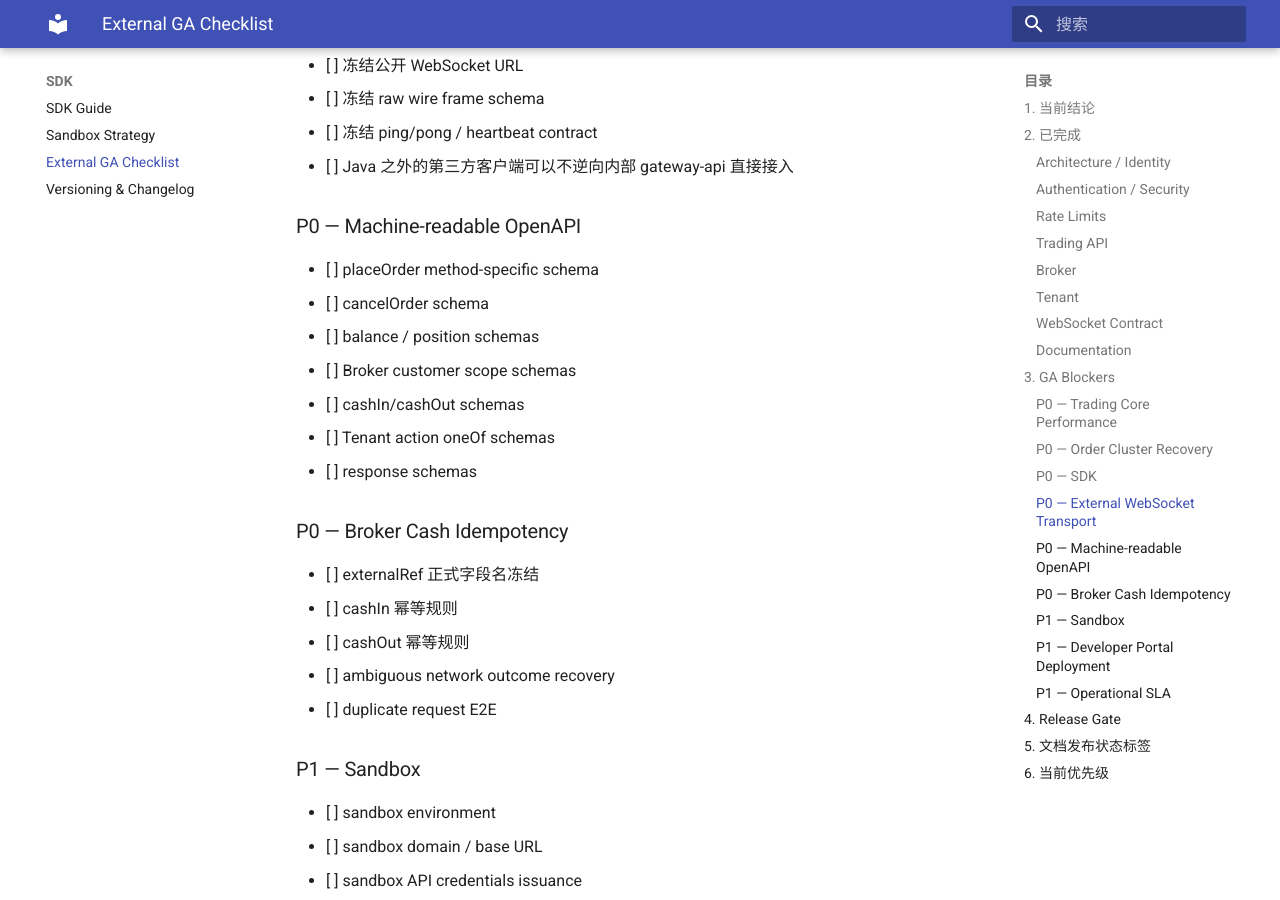
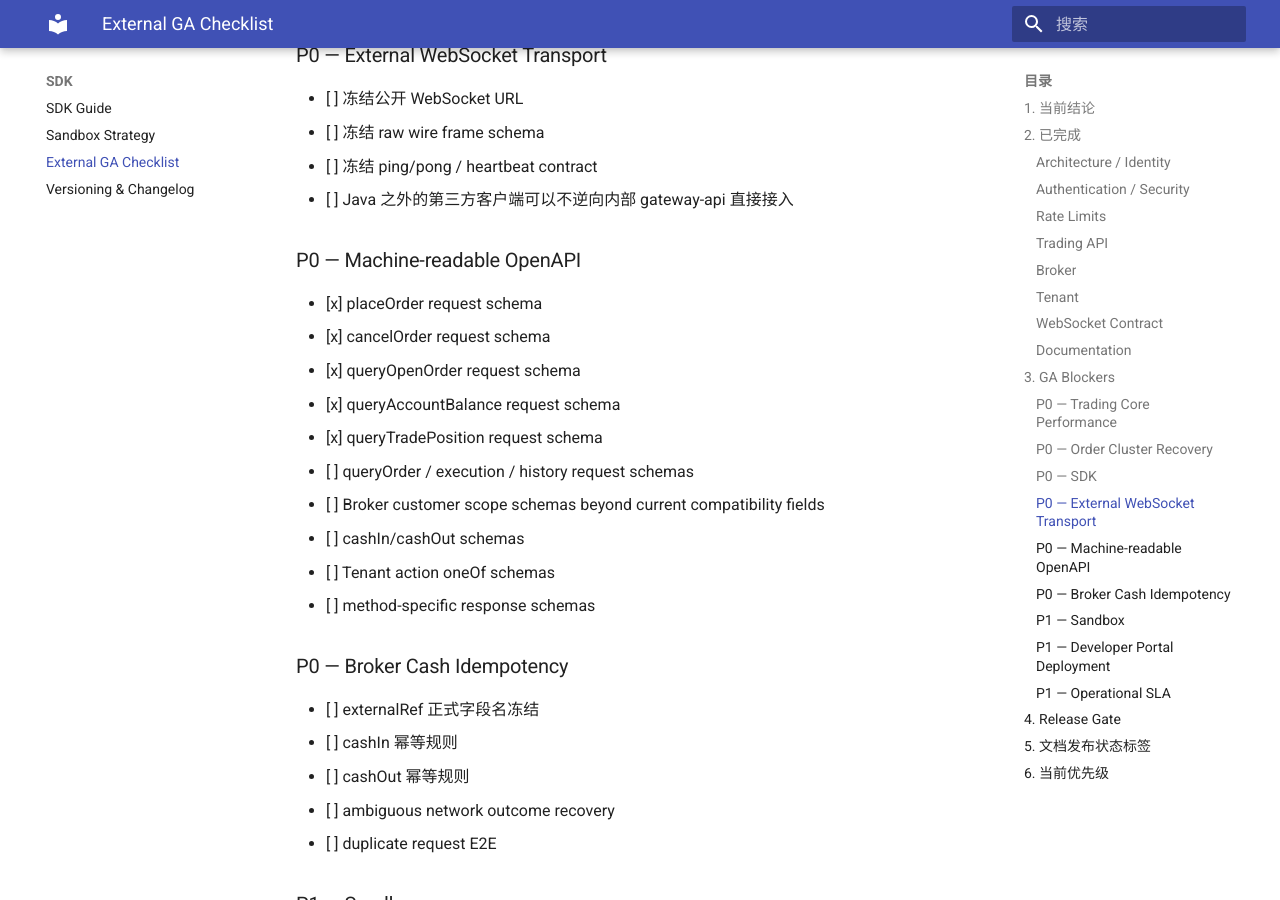
Before and after one commit to bliplink/dc-quant-deploy, an MkDocs documentation site: the page built from docs/openapi/EXTERNAL_GA_CHECKLIST.zh-CN.md, in a window 1280 px wide and 900 px high, scrolled down 4012 px. Built offline with MkDocs 1.6.1 and Material for MkDocs 9.7.7, drawn with Linux system fonts in a browser that asks for light colours; some of the changed text lies outside the part shown.

Commit message:
docs: update OpenAPI schema GA progress

```diff
--- a/docs/openapi/EXTERNAL_GA_CHECKLIST.zh-CN.md
+++ b/docs/openapi/EXTERNAL_GA_CHECKLIST.zh-CN.md
@@ -134,13 +135,16 @@
 
 ### P0 — Machine-readable OpenAPI
 
-- [ ] placeOrder method-specific schema
-- [ ] cancelOrder schema
-- [ ] balance / position schemas
-- [ ] Broker customer scope schemas
+- [x] placeOrder request schema
+- [x] cancelOrder request schema
+- [x] queryOpenOrder request schema
+- [x] queryAccountBalance request schema
+- [x] queryTradePosition request schema
+- [ ] queryOrder / execution / history request schemas
+- [ ] Broker customer scope schemas beyond current compatibility fields
 - [ ] cashIn/cashOut schemas
 - [ ] Tenant action oneOf schemas
-- [ ] response schemas
+- [ ] method-specific response schemas
 
 ### P0 — Broker Cash Idempotency
 
```
Also changed, not shown: other parts of docs/openapi/EXTERNAL_GA_CHECKLIST.zh-CN.md (+1 -0 lines).
